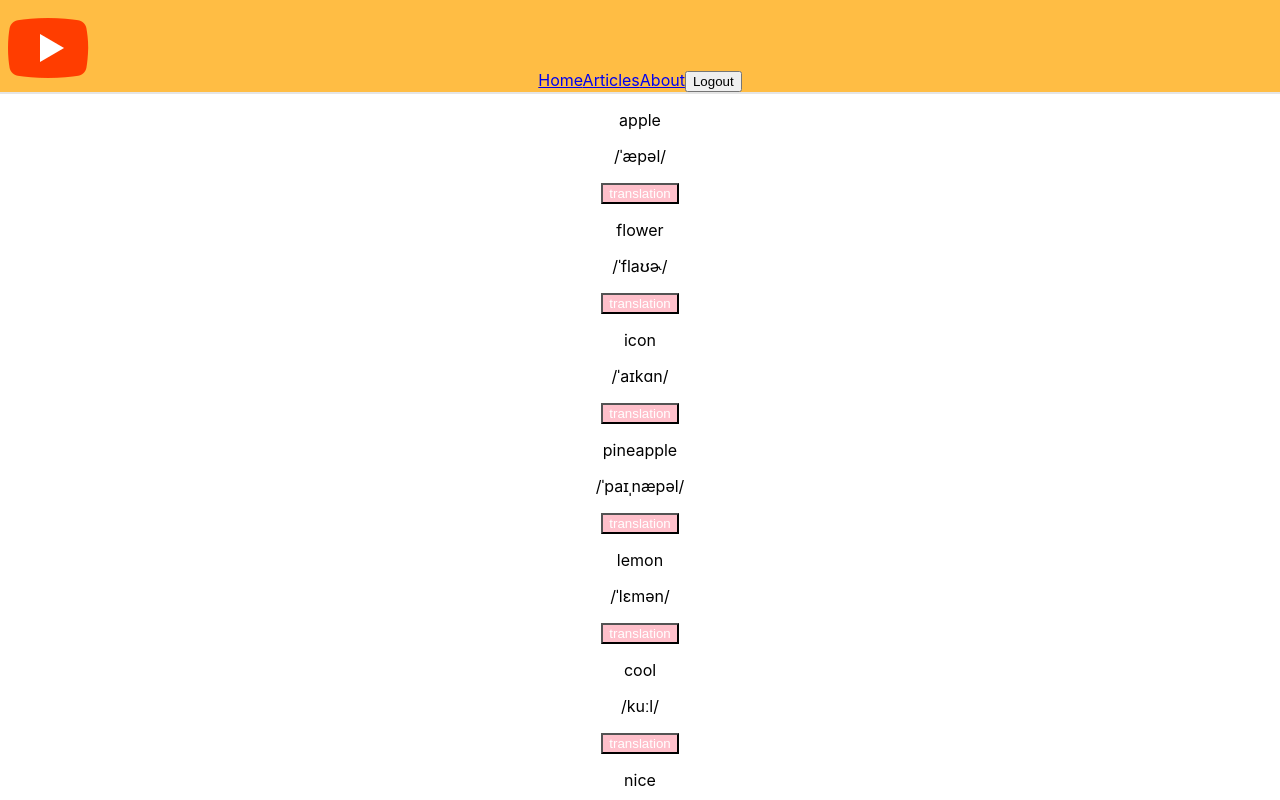
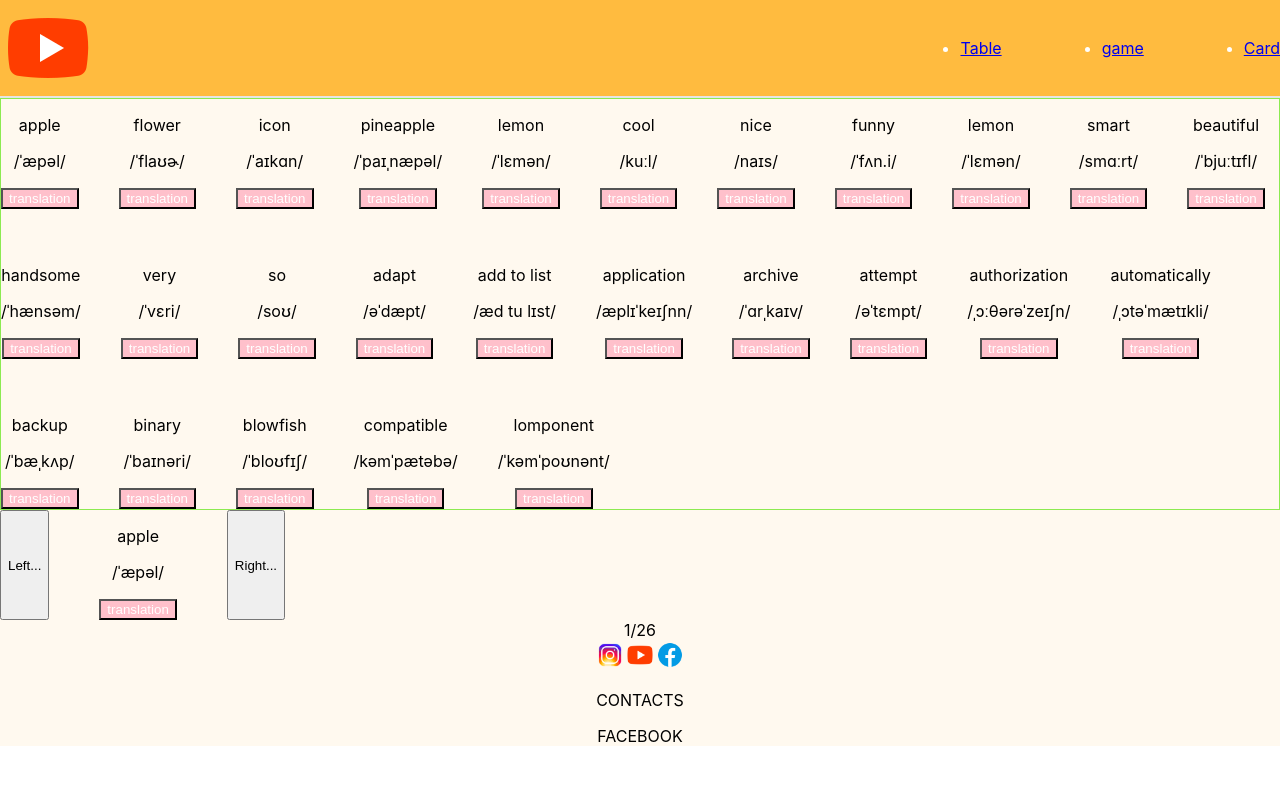
Before and after one commit to Aizhan-px/language-project, a React (Create React App) app: page /game in a window 1280 px wide. Shown: the top 800 px of the page. Built offline with nearby package versions, Linux system fonts and the light colour scheme.

Commit message:
Create a 404 page/Installing React Router

```diff
--- a/package.json
+++ b/package.json
@@ -8,6 +8,7 @@
     "@testing-library/user-event": "^13.5.0",
     "react": "^18.2.0",
     "react-dom": "^18.2.0",
+    "react-router-dom": "^6.24.0",
     "react-scripts": "5.0.1",
     "web-vitals": "^2.1.4"
   },
--- a/src/App.css
+++ b/src/App.css
@@ -1,5 +1,6 @@
 .App {
   text-align: center;
+  background-color:rgba(255, 239, 213, 0.384);
 }
 
 .App-logo {
@@ -36,3 +37,10 @@
     transform: rotate(360deg);
   }
 }
+
+.cardsArray{
+  display: flex;
+  flex-wrap: wrap;
+  gap: 40px;
+  border: 1px solid #8cea51;
+}
--- a/src/App.js
+++ b/src/App.js
@@ -3,6 +3,10 @@ import Card from './components/Card';
 import Header from './components/Header';
 import Table from './components/Table';
 import Footer from './components/Footer';
+import Carusel from './components/Carusel';
+import NoMatch from './components/NoMatch';
+import {BrowserRouter as Router,Routes,Route,Link
+} from "react-router-dom";
 
 
 
@@ -168,11 +172,16 @@ const words =[
 ]
 
 
+
+
 function App() {
   return (
+    <Router>
     <div className="App">
      <Header/>
+   <div className='cardsArray'>
 
+  {/* dodelat component i dobavit v Route LINK */}
      {
       words.map((word)=>{
         return(
@@ -180,16 +189,21 @@ function App() {
 
         )})
       }
+  </div>
 
-      <Table wordsData={words}/>
-
-
-
-
+      <Routes>
+          <Route path="/game" element={<Carusel wordsData={words}/>} />
+          <Route path="/Table" element={<Table wordsData={words}/>} />
+          <Route path="/Card" element={<Card wordsData={words}/>} />
+          <Route path="/*"  element={<NoMatch/>}/>
+    </Routes>
 
      <Footer/>
      </div>
+     </Router>
+
   );
 }
 
+
 export default App;
--- a/src/components/Button.jsx
+++ b/src/components/Button.jsx
@@ -2,7 +2,7 @@ import React from 'react'
 
 function Button(props) {
     return (
-        <button style={{'color':'white','background':'orange'}}>{props.text} </button>
+        <button style={{'color':'white','background':'orange,'}}>{props.text} </button>
     )
     }
 
--- a/src/components/Card.jsx
+++ b/src/components/Card.jsx
@@ -12,7 +12,7 @@ function Card({word}) {
     }
 
     return (
-        <div>
+        <div className='separate-cards'>
         <p>{word.english}</p>
         <p>{word.transcription}</p>
         {isClicked ?
--- /dev/null
+++ b/src/components/CardWrapper.css
@@ -0,0 +1,11 @@
+
+.cardWrapper{
+    display: flex;
+    border-radius: 10px;
+    gap:50px;
+}
+
+.quantityWords{
+    margin-top: auto;
+
+}
--- /dev/null
+++ b/src/components/CardWrapper.jsx
@@ -0,0 +1,24 @@
+import { getNodeText } from '@testing-library/react';
+import { useState } from 'react';
+import './CardWrapper.css';
+
+function CardWrapper({children,showNextCard,showPreviousCard,position,wordsData}) {
+
+
+return(
+    <>
+    <div>
+        <div className="cardWrapper">
+            <button onClick={showPreviousCard}>Left...</button>
+            {children}
+            <button onClick={showNextCard}>Right...</button>
+        </div>
+
+        <div className="quantityWords">
+        {position + 1}/{wordsData.length}
+        </div>
+    </div>
+    </>
+)
+}
+export default CardWrapper;
--- /dev/null
+++ b/src/components/Carusel.jsx
@@ -0,0 +1,43 @@
+import { useState } from "react";
+import Card from "./Card";
+import CardWrapper from "./CardWrapper.jsx";
+
+
+const Carusel = ({wordsData})=>{
+    console.log(wordsData);
+    const [position, setPosition] = useState(0);
+
+    function showNextCard(){
+        console.log('Next');
+        if (position=== wordsData.length-1){
+            setPosition(0)
+        }else {
+            setPosition(position+1)
+        }
+    }
+
+    function showPreviousCard(){
+        console.log('Prev');
+        if(position===0){
+            setPosition(wordsData.length-1)
+        }else {
+            setPosition(position-1)
+    }
+}
+
+
+
+return(
+   <div>
+    {wordsData?.length>0 &&
+     <CardWrapper showNextCard= {showNextCard}
+     showPreviousCard={showPreviousCard}
+     position={position}
+     wordsData={wordsData}>
+
+        <Card word={wordsData[position]}/>
+    </CardWrapper>}
+   </div>
+)
+}
+export default Carusel;
--- a/src/components/Header.css
+++ b/src/components/Header.css
@@ -1,25 +1,29 @@
 
-.Header {
+.header {
     background: #fff;
     border-bottom: 2px solid #e5e5e5;
     background-color: rgba(255, 166, 0, 0.734);
-    grid-template-areas: 'logo nav';
+    display: flex;
+    justify-content: space-between;
+    align-items: center;
+
 }
 
 
-.nav {
-    grid-template-columns: repeat(4,auto);
+.nav ul{
+    display: flex;
+    position: relative;
     text-align: center;
     color: #ffffff;
     align-items: center;
-    justify-items:flex-start;
+    gap: 100px;
 
 }
 
+
+
 .logoImg {
         display:flex;
-        height: 70px;
-        width: 70px;
         cursor: pointer;
         align-items: flex-start
 }
--- a/src/components/Header.jsx
+++ b/src/components/Header.jsx
@@ -1,24 +1,33 @@
 import React from 'react';
 import style from './Header.css';
+import {
+   BrowserRouter as Router,Routes,Route,Link} from "react-router-dom";
+
 
 
 
 
 export default function Header() {
 return (
-<header className='Header'>
-   <div class='logoImg'>
+<header className='header'>
+   <div className='logoImg'>
    <img src={require('../components/youTube.png')} classNmae='Logo' alt='logo'/>
    </div>
 
-   <nav clasNmae='Nav'>
-    <div>
-    <a href='/'>Home</a>
-    <a href='/'>Articles</a>
-    <a href='/'>About</a>
-    <button>Logout</button>
-    </div>
-   </nav>
+
+   <nav className='nav'>
+          <ul >
+            <li>
+              <Link to="/">Table</Link>
+            </li>
+            <li>
+              <Link to="/game">game</Link>
+            </li>
+            <li>
+              <Link to="/users">Card</Link>
+            </li>
+          </ul>
+        </nav>
 </header>
 )
 }
--- /dev/null
+++ b/src/components/NoMatch.jsx
@@ -0,0 +1,10 @@
+
+
+function NoMatch() {
+    return(
+    <main>
+         <h1>404 not found!</h1>;
+    </main>
+)}
+
+export default NoMatch;
--- a/src/components/card.css
+++ b/src/components/card.css
@@ -10,3 +10,11 @@
     float: left;
     width: 180px;
   }
+
+  .separate-cards{
+  display: flex;
+  align-items: center;
+  background-color: #912121;
+  padding: 8px;
+  border: 1px solid;
+  }
```
Also changed, not shown: 1 other file (tests, documents, lock files or other folders).
